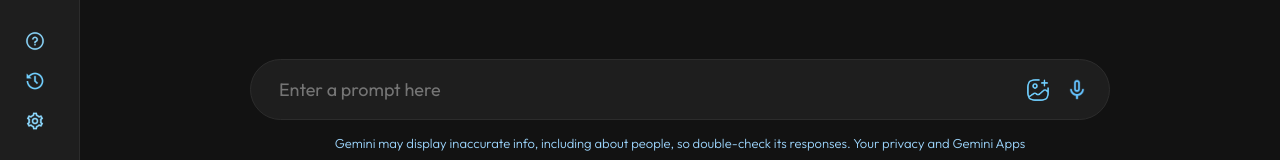
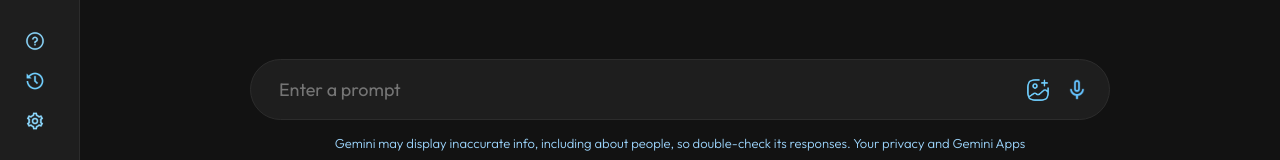
Before and after one commit to HakimM16/gemini_app, a React (Vite) app: page / in a window 1280 px wide. Shown: the part 634-794 px from the top of the page. Built offline with nearby package versions, Linux system fonts and the light colour scheme; no server answers.

Commit message:
Changed the placeholder of the input bar

```diff
--- a/src/components/Main/Main.css
+++ b/src/components/Main/Main.css
@@ -196,6 +196,7 @@
     .search-box div {
         gap: 5px;
     }
+
 }
 
 
--- a/src/components/Main/Main.jsx
+++ b/src/components/Main/Main.jsx
@@ -103,7 +103,7 @@
                             onKeyDown={handleKeyPress}
                             value={input}
                             type="text"
-                            placeholder='Enter a prompt here'
+                            placeholder='Enter a prompt'
                         />
                         <div>
                             <img src={assets.gallery_icon} alt="" />
```
Also changed, not shown: src/assets/Linkedin.jpg (added).
